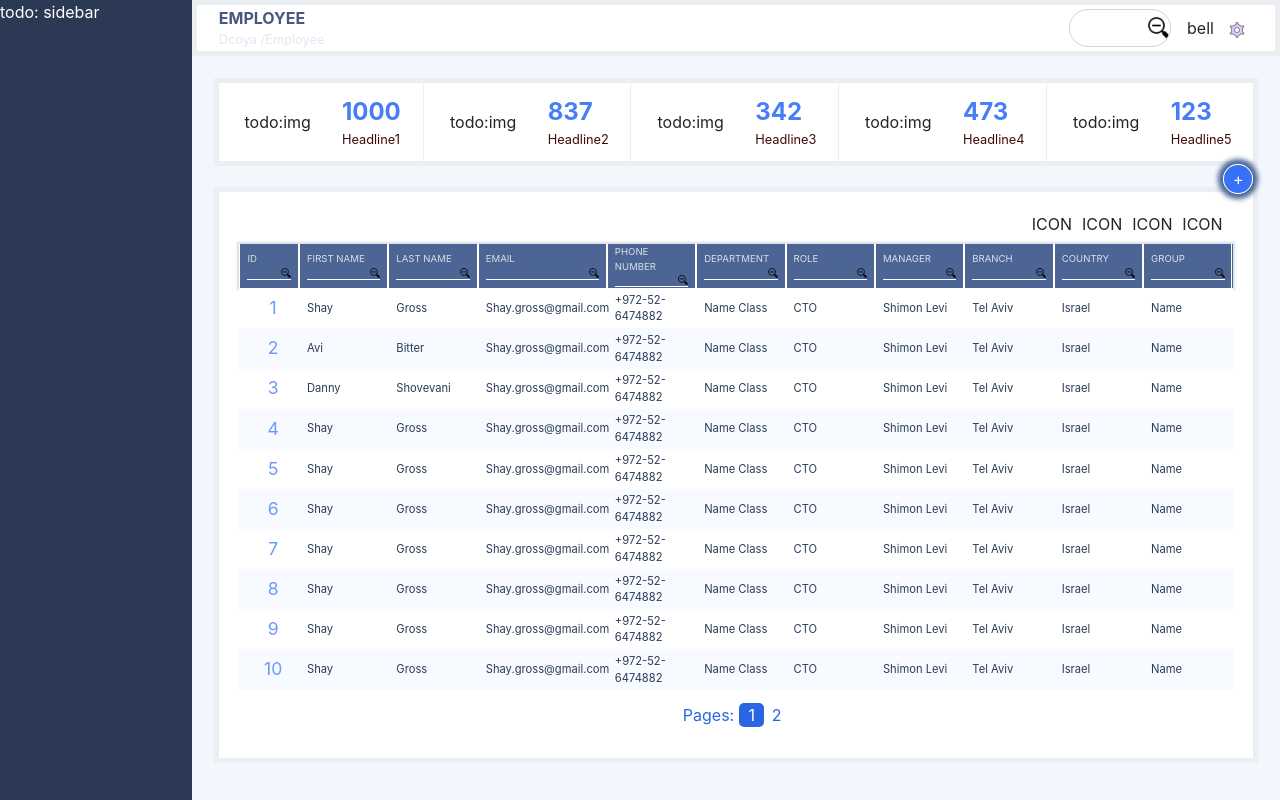
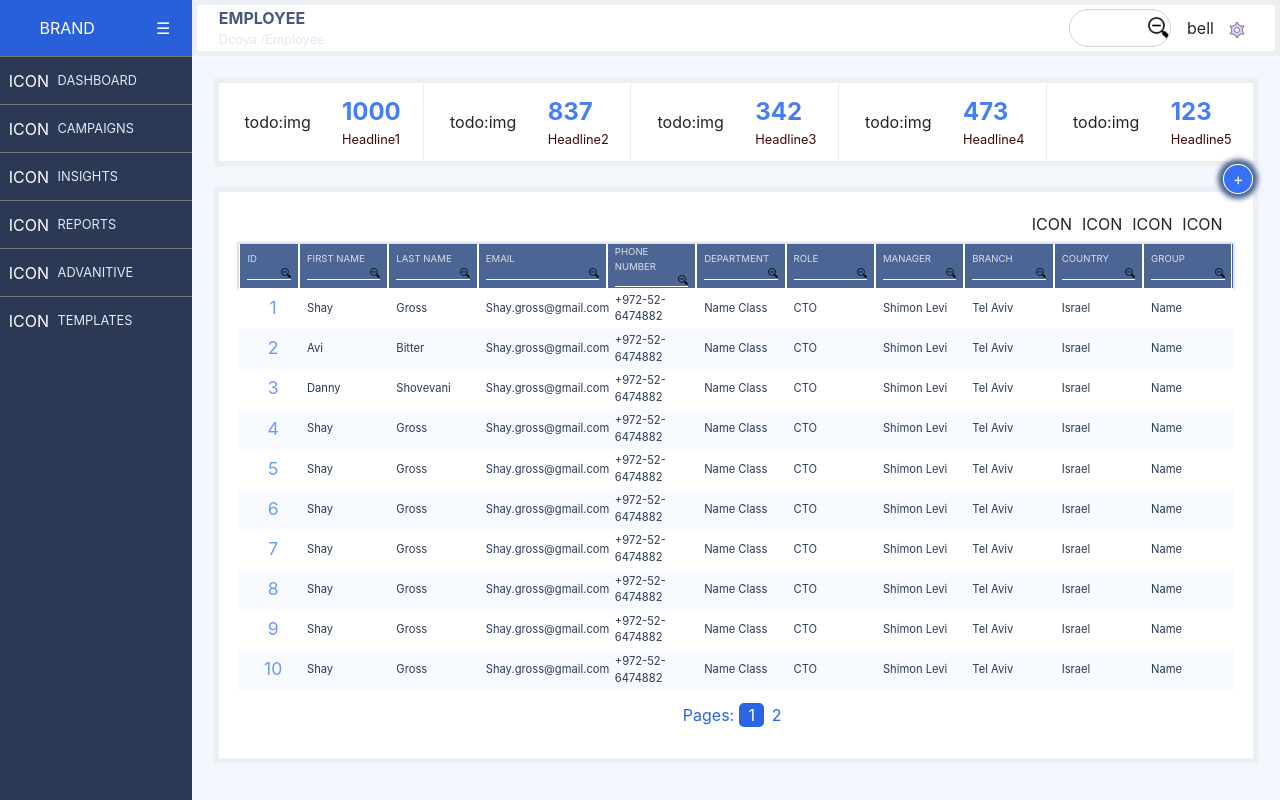
Before and after one commit to lioryarkon9/employees_dashboard, a React (Create React App) app in the folder react-client/: page / in a window 1280 px wide. Built offline with nearby package versions, Linux system fonts and the light colour scheme.

Commit message:
done sidebar

```diff
--- a/react-client/src/App.js
+++ b/react-client/src/App.js
@@ -5,13 +5,14 @@ import Header from './views/AppHeader';
 import HeaderBanner from './views/HeaderBanner';
 import MainTblView from './views/MainTblView';
 import WithLogic from './AppLogic/WithLogic';
+import SideBar from './views/SideBar';
 
 
 const App = props => {
     return (
         <div id='employees-app' className='d-flex'>
             <div id='sidebar-container'>
-                todo: sidebar
+                <SideBar/>
             </div>
             <div id='main-container'>
                 <Header/>
--- /dev/null
+++ b/react-client/src/components/SideBarItem/SideBarItem.js
@@ -0,0 +1,17 @@
+import React from 'react';
+import './SideBarItem.scss';
+
+const SideBarItem = props => {
+    return (
+        <div className='d-flex align-items-center sidebar-item'>
+            <div className='d-flex justify-content-center icon-container'>
+                ICON
+            </div>
+            <div className='sidebar-item-title flex-fill'>
+                {props.title}
+            </div>
+        </div>
+    );
+}
+
+export default SideBarItem
--- /dev/null
+++ b/react-client/src/components/SideBarItem/SideBarItem.scss
@@ -0,0 +1,11 @@
+.sidebar-item {
+    border-top: 0.1px solid #777676;
+    height: 6vh;
+    .icon-container {
+        width: 30%;
+    }
+    .sidebar-item-title {
+        font-size: 0.8em;
+        color: #e5e7f3;
+    }
+}
--- /dev/null
+++ b/react-client/src/components/SideBarItem/package.json
@@ -0,0 +1 @@
+{"main": "SideBarItem.js"}
--- a/react-client/src/views/AppHeader/AppHeader.scss
+++ b/react-client/src/views/AppHeader/AppHeader.scss
@@ -10,7 +10,6 @@
     #sub-title {
         color: #e5e7f3;
         font-size: 0.8em;
-        color: #e5e7f3;
     }
     .action-icons {
         width: 15vw;
--- /dev/null
+++ b/react-client/src/views/SideBar/SideBar.js
@@ -0,0 +1,38 @@
+import React from 'react';
+import './SideBar.scss';
+import SidebarItem from '../../components/SideBarItem';
+
+const SideBar = props => {
+    return (
+        <div id='side-bar'>
+            <div id='org-brand-container' className='d-flex align-items-center'>
+                <div id='brand-icon' className='d-flex justify-content-center'>BRAND</div>
+                <div id='menu-icon' className='flex-fill d-flex justify-content-center'>
+                    &#9776;
+                </div>
+            </div>
+            <div id='options-container'>
+                <SidebarItem
+                    title='DASHBOARD'
+                />
+                <SidebarItem
+                    title='CAMPAIGNS'
+                />
+                <SidebarItem
+                    title='INSIGHTS'
+                />
+                <SidebarItem
+                    title='REPORTS'
+                />
+                <SidebarItem
+                    title='ADVANITIVE'
+                />
+                <SidebarItem
+                    title='TEMPLATES'
+                />
+            </div>
+        </div>
+    );
+}
+
+export default SideBar;
--- /dev/null
+++ b/react-client/src/views/SideBar/SideBar.scss
@@ -0,0 +1,13 @@
+#side-bar {
+    height: 100%;
+    #org-brand-container {
+        height: 7vh;
+        background-color: #2760d8;
+        #brand-icon {
+            width: 70%;
+        }
+    }
+    #options-container {
+
+    }
+}
--- /dev/null
+++ b/react-client/src/views/SideBar/package.json
@@ -0,0 +1 @@
+{"main": "SideBar.js"}
```
